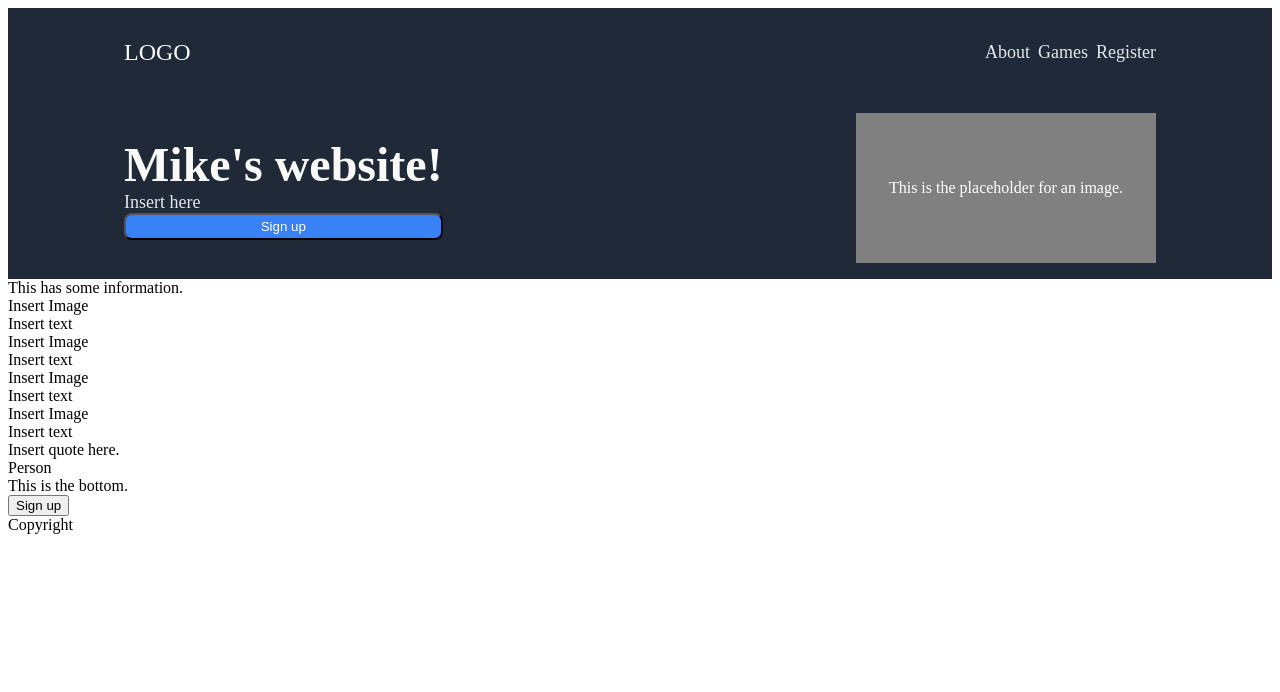
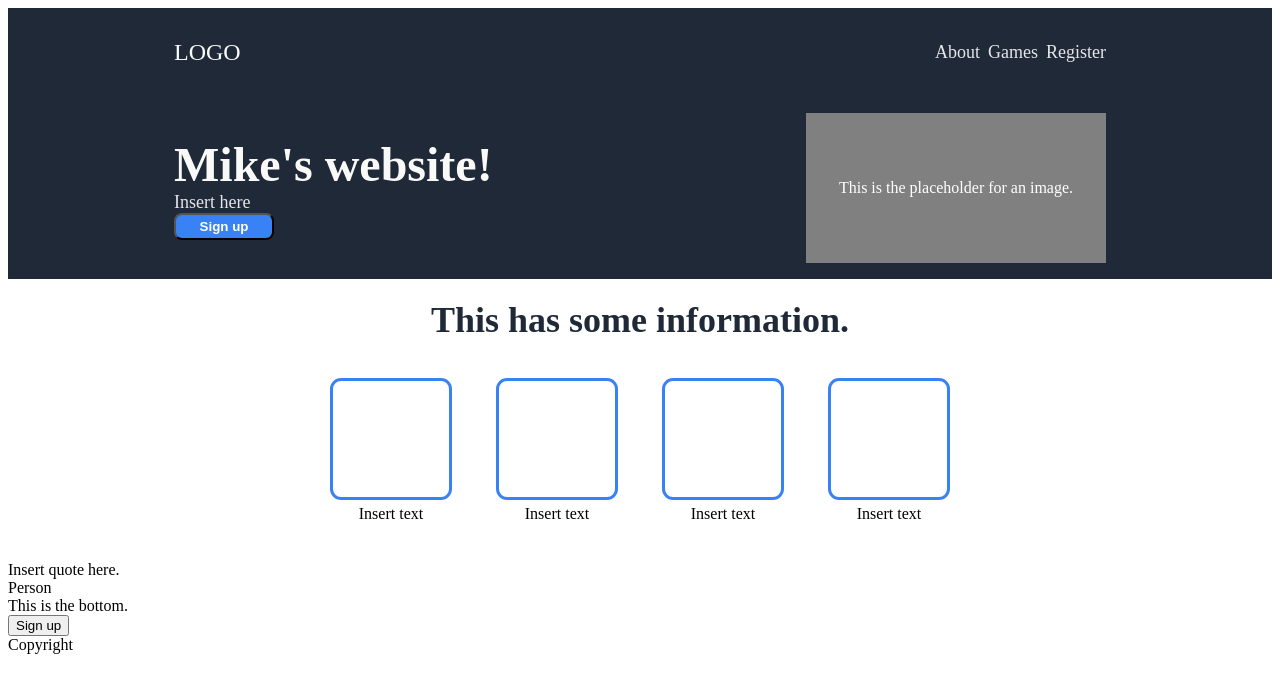
Before and after one commit to MikeTSands/Landing-page, a plain HTML site: page index.html in a window 1280 px wide. Drawn offline with Linux system fonts and the light colour scheme.

Commit message:
update index.html and add information styling

```diff
--- a/index.html
+++ b/index.html
@@ -25,23 +25,26 @@
         <div class="container-image">This is the placeholder for an image.</div>
     </div>
     <div class="information">
-        This has some information.
+        <div class="info-header">This has some information.</div>
+        <div class="info-container">
             <div class="info">
-            <div class="image">Insert Image</div>
+                <div class="image"></div>
                 <div class="text">Insert text</div>
             </div>
             <div class="info">
-            <div class="image">Insert Image</div>
+                <div class="image"></div>
                 <div class="text">Insert text</div>
             </div>
             <div class="info">
-            <div class="image">Insert Image</div>
+                <div class="image"></div>
                 <div class="text">Insert text</div>
             </div>
             <div class="info">
-            <div class="image">Insert Image</div>
+                <div class="image"></div>
                 <div class="text">Insert text</div>
             </div>
+        </div>
+
     </div>
     <div class="quote-container">
         <div class="quote">Insert quote here.</div>
--- a/style.css
+++ b/style.css
@@ -17,7 +17,7 @@
 .logo{
     font-size: 24px;
     color: #F9FAF8;
-    margin-left: 100px;
+    margin-left: 150px;
 }
 
 .right-links{
@@ -25,7 +25,7 @@
     gap: 8px;
     font-size: 18px;
     color: #E5E7EB;
-    margin-right: 100px;
+    margin-right: 150px;
 }
 
 ul{
@@ -47,12 +47,12 @@ ul{
     align-items: center;
     color: white;
     background-color: gray;
-    margin-right: 100px;
+    margin-right: 150px;
 }
 
 
 .container-text{
-    margin-left: 100px;
+    margin-left: 150px;
     display: flex;
     flex-direction: column;
 }
@@ -71,6 +71,48 @@ ul{
 .sign-up{
     background-color: #3882F6;
     color: white;
-    padding: 4px 14px;
+    padding: 4px;
     border-radius: 8px;
+    max-width: 100px;
+    font-weight: bold;
 }
+
+.information{
+    display: flex;
+    align-items: center;
+    flex-direction: column;
+    padding: 20px;
+}
+
+.info-header{
+    font-size: 36px;
+    font-weight: 800;
+    color: #1F2937;
+}
+
+.info-container{
+    display: flex;
+    padding: 10px;
+    gap: 50px;
+}
+
+.info{
+    max-width: 200px;
+    margin-top: 30px;
+}
+
+.image{
+    height: 100px;
+    width: 100px;
+    outline-style: solid;
+    outline-width: 3px;
+    outline-color: #3882F6;
+    border-radius: 8px;
+    padding: 8px;
+}
+
+.text{
+    padding: 8px;
+    display: flex;
+    justify-content: center;
+}
```
Lines whose indentation alone changed are shown as unchanged.
